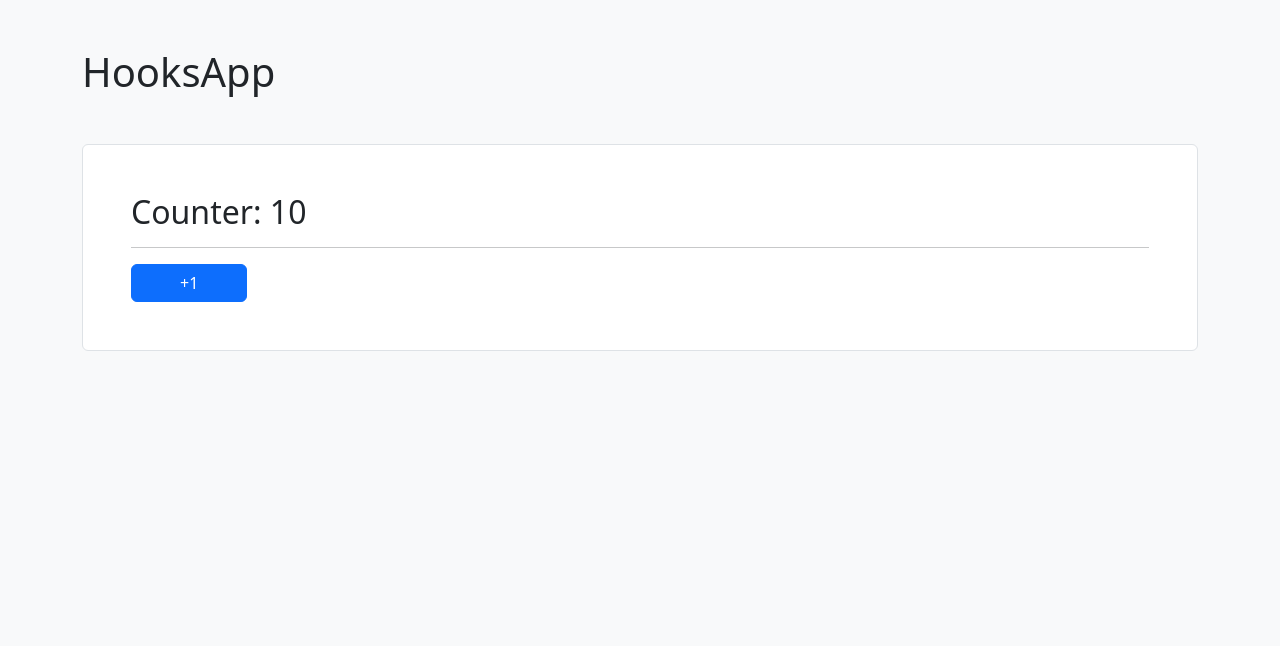
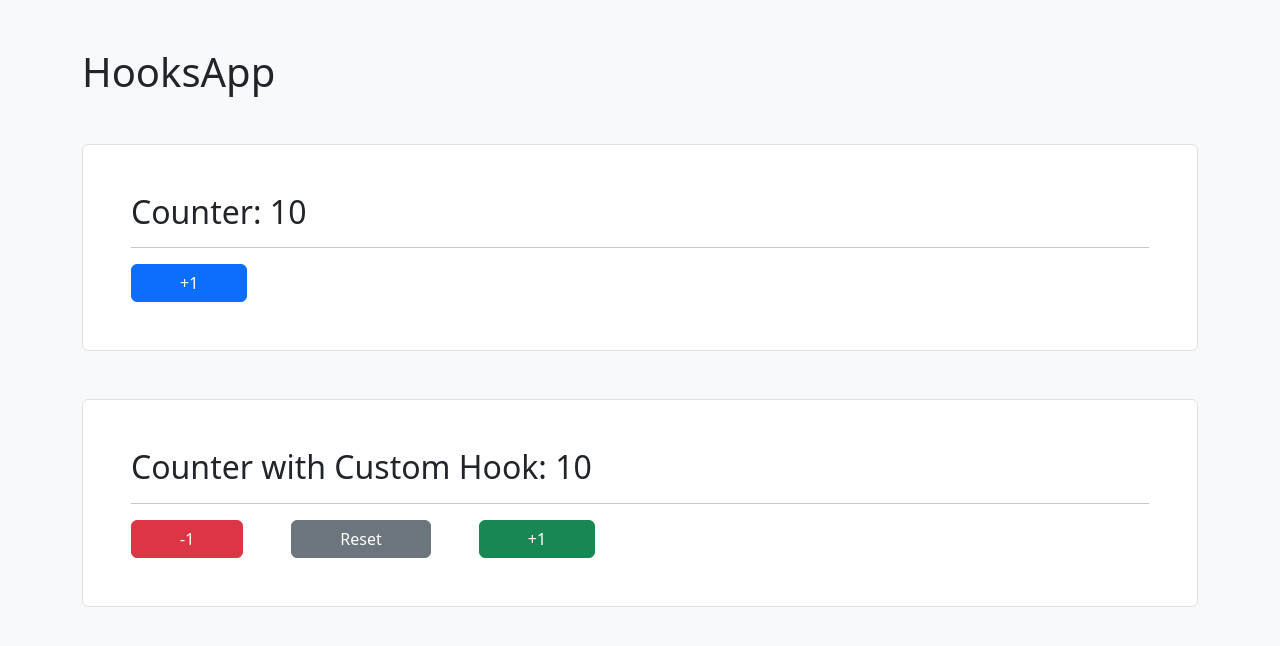
Before and after one commit to jpin730/react-hooks-app, a React (Vite) app: page / in a window 1280 px wide. Shown: the top 646 px of the page. Built offline with nearby package versions, Linux system fonts and the light colour scheme.

Commit message:
feat: :sparkles: add counter with custom hook

```diff
--- a/src/main.jsx
+++ b/src/main.jsx
@@ -3,12 +3,16 @@ import ReactDOM from "react-dom/client";
 
 import { HooksApp } from "./HooksApp";
 import { CounterApp } from "./useState/CounterApp";
+import { CounterWithCustomHook } from "./useState/CounterWithCustomHook";
 
 ReactDOM.createRoot(document.getElementById("root")).render(
   <React.StrictMode>
     <div className="container">
       <HooksApp></HooksApp>
+
       <CounterApp></CounterApp>
+
+      <CounterWithCustomHook></CounterWithCustomHook>
     </div>
   </React.StrictMode>
 );
--- /dev/null
+++ b/src/useState/CounterWithCustomHook.jsx
@@ -0,0 +1,21 @@
+import { useCounter } from "./hooks/useCounter";
+
+export const CounterWithCustomHook = () => {
+  const { counter, increment, decrement, reset } = useCounter();
+
+  return (
+    <div className="bg-white border rounded p-5 my-5">
+      <h2>Counter with Custom Hook: {counter}</h2>
+      <hr />
+      <button className="btn btn-danger px-5 me-5" onClick={decrement}>
+        -1
+      </button>
+      <button className="btn btn-secondary px-5 me-5" onClick={reset}>
+        Reset
+      </button>
+      <button className="btn btn-success px-5 me-5" onClick={increment}>
+        +1
+      </button>
+    </div>
+  );
+};
--- /dev/null
+++ b/src/useState/hooks/useCounter.js
@@ -0,0 +1,20 @@
+import { useState } from "react";
+
+export const useCounter = (initialValue = 10) => {
+  const [counter, setCounter] = useState(+(initialValue > 0 && initialValue));
+
+  const increment = () => {
+    setCounter(counter + 1);
+  };
+
+  const decrement = () => {
+    if (counter === 0) return;
+    setCounter(counter - 1);
+  };
+
+  const reset = () => {
+    setCounter(+(initialValue > 0 && initialValue));
+  };
+
+  return { counter, increment, decrement, reset };
+};
```
